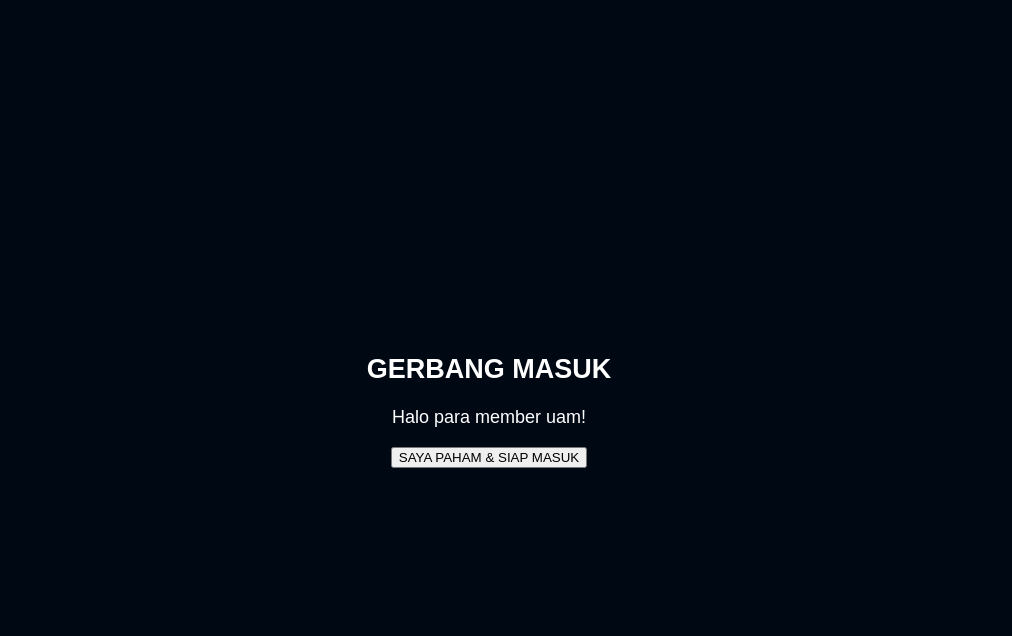
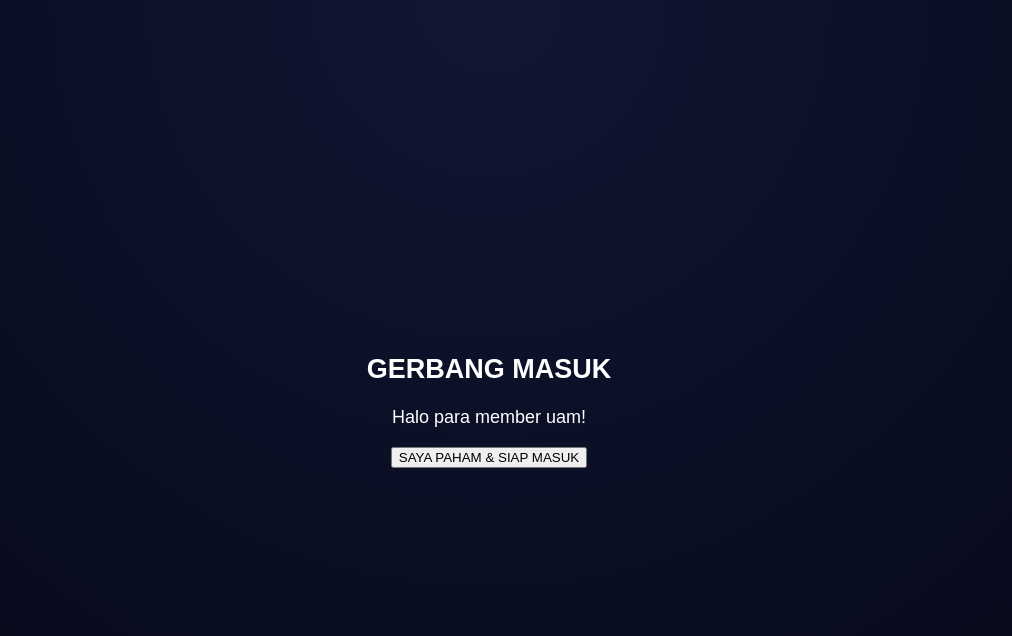
Before and after one commit to STELLARastrophile/Stellar-Astrophile, a plain HTML site: page index.html in a window 1280 px wide. Shown: the whole page, without its empty margins (151-1163 px from the left). Drawn offline with Linux system fonts and the light colour scheme.

Commit message:
Update style.css

```diff
--- a/style.css
+++ b/style.css
@@ -36,7 +36,7 @@ h1 {
   left: 0;
   width: 100%;
   height: 100vh;
-  background: #000814; /* samain sama background kamu */
+  background: radial-gradient(circle at top, #111633, #050816);
   display: flex;
   justify-content: center;
   align-items: center;
```
